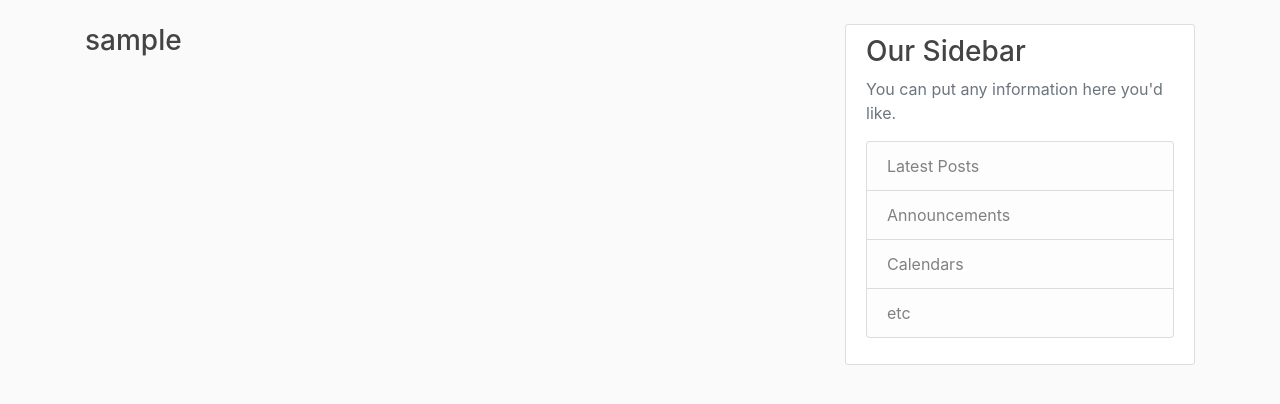
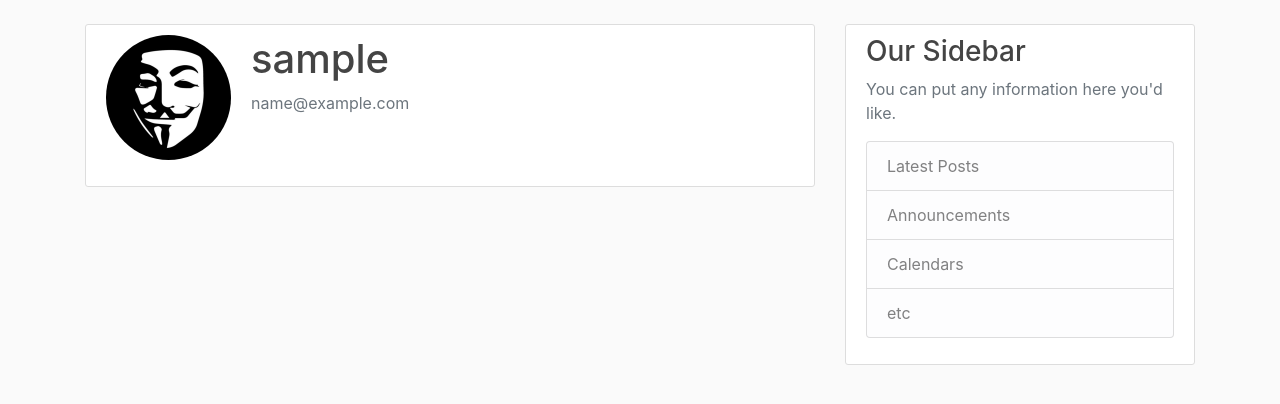
Before and after one commit to evanletz/stocknews-scraper, a Flask app: page /account in a window 1280 px wide. Shown: the part 56-460 px from the top of the page. Run offline with Flask 2, Linux system fonts and the light colour scheme; the visitor is signed in with stand-in values (Sample User, id 1); data comes from the database, SQL or seed files in the repository; some libraries are stand-ins or nearby versions.

Commit message:
Add image to User model and show image in profile

```diff
--- a/scraper/models.py
+++ b/scraper/models.py
@@ -18,6 +18,7 @@ class User(db.Model, UserMixin):
     user_id = db.Column(db.Integer, primary_key=True)
     username = db.Column(db.String(15), unique=True, nullable=False)
     password = db.Column(db.String(60), nullable=False)
+    image_file = db.Column(db.String(50), nullable=False, default='default.jpeg')
     first_name = db.Column(db.String(15))
     last_name = db.Column(db.String(25))
     phone = db.Column(db.Integer, nullable=False)
--- a/scraper/routes.py
+++ b/scraper/routes.py
@@ -12,7 +12,7 @@ def home():
 
 @app.route('/register', methods=['GET','POST'])
 def register():
-    if current_user.is_authenticated():
+    if current_user.is_authenticated:
         return redirect(url_for('home'))
     form = RegistrationForm()
     if form.validate_on_submit():
@@ -47,4 +47,5 @@ def logout():
 @app.route('/account')
 @login_required
 def account():
-    return render_template('account.html', title='Account')
+    image_file = url_for('static', filename=f'profile_pics/{current_user.image_file}')
+    return render_template('account.html', title='Account', image_file=image_file)
--- a/scraper/templates/account.html
+++ b/scraper/templates/account.html
@@ -1,4 +1,13 @@
 {% extends "layout.html" %}
 {% block content %}
-    <h3>{{ current_user.username }}</h3>
+    <div class="content-section">
+        <div class="media">
+            <img class="rounded-circle account-img" src="{{ image_file }}">
+            <div class="media-body">
+                <h2 class="account-heading">{{ current_user.username }}</h2>
+                <p class="text-secondary">{{ current_user.email }}</p>
+            </div>
+        </div>
+        <!-- FORM HERE -->
+    </div>
 {% endblock content %}
```
Also changed, not shown: scraper/static/profile_pics/default.jpeg (added).
